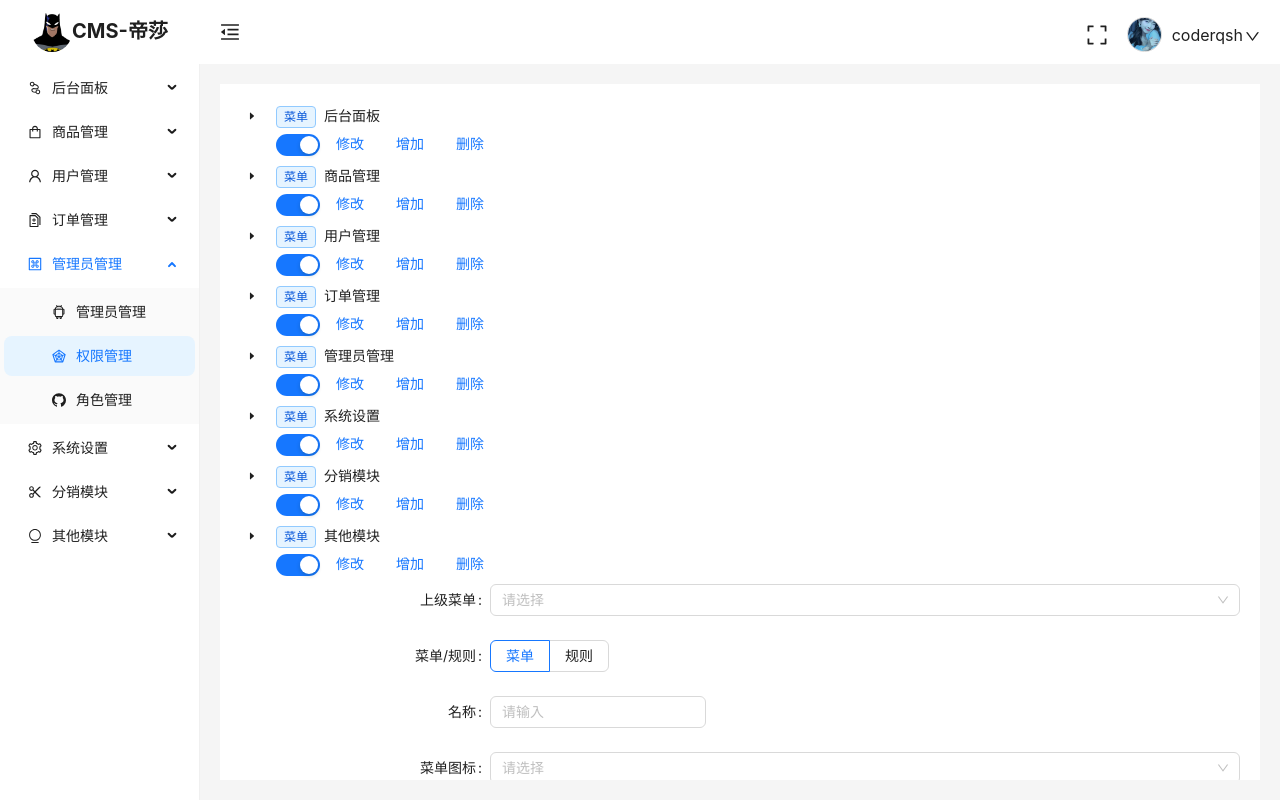
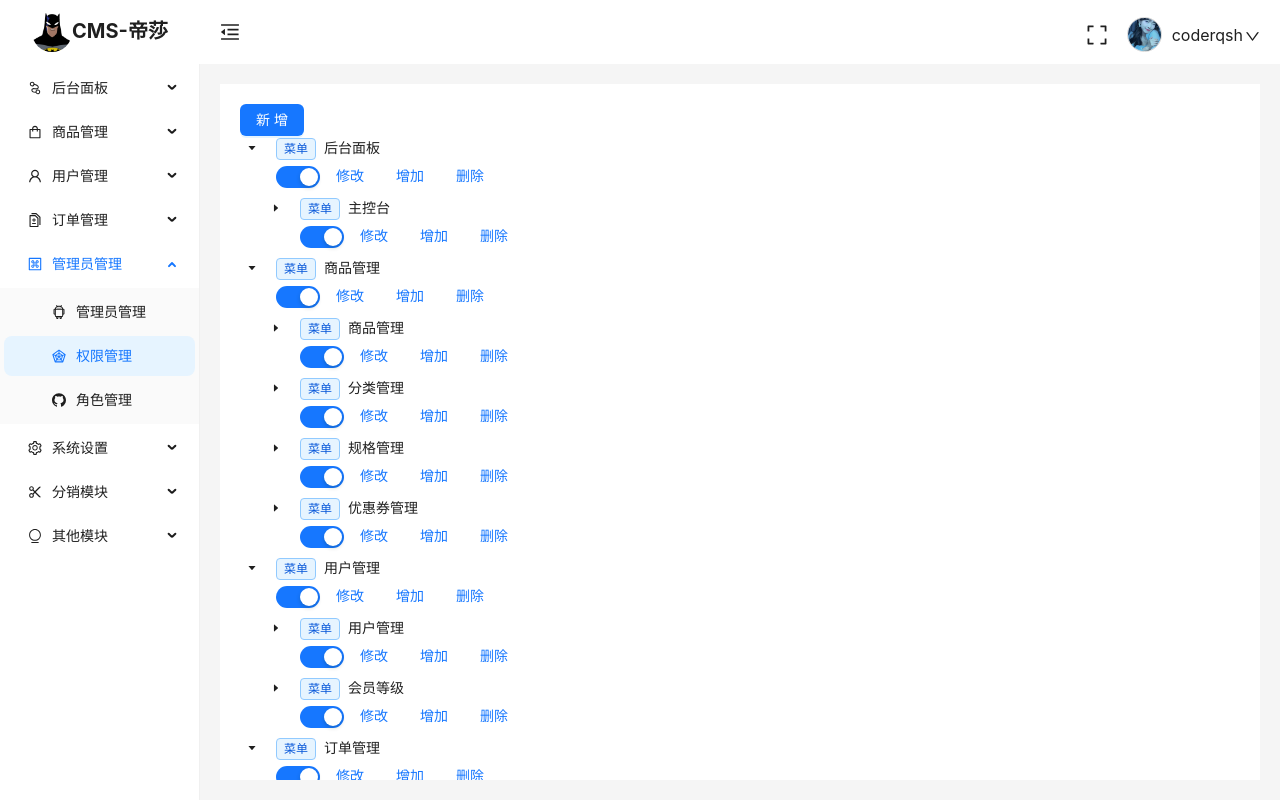
Before and after one commit to CoderQSH66/react-shop-admin, a React (Vite) app: page /access-list in a window 1280 px wide. Built offline with nearby package versions, Linux system fonts and the light colour scheme.

Commit message:
feat: 级联

```diff
--- a/src/views/manager/access-list/index.tsx
+++ b/src/views/manager/access-list/index.tsx
@@ -1,8 +1,8 @@
-import type { ProFormColumnsType } from '@ant-design/pro-components'
+import type { ProFormColumnsType, ProFormInstance } from '@ant-design/pro-components'
 import { BetaSchemaForm } from '@ant-design/pro-components'
-import roleList from '&/roleData'
-import { Tree } from 'antd'
-import { memo, useCallback } from 'react'
+import rulesList from '&/roleData'
+import { Button, Cascader, Tree } from 'antd'
+import { memo, useCallback, useRef, useState } from 'react'
 import TreeItem from './cpns/TreeItem'
 import style from './style.module.less'
 
@@ -13,14 +13,84 @@ interface ITreeData {
   create_time: string
   update_time: string
   name: string
-  desc: string
-  frontpath: null
-  condition: null
+  desc: string | null
+  frontpath: any
+  condition: any
   menu: number
   order: number
   icon: string
   method: string
   child: ITreeData[]
+}
+
+/** 工具函数：获取级联菜单 */
+const getRules = (rulesList: ITreeData[]) => {
+  const newRoleList: ITreeData[] = []
+  rulesList.forEach((rule) => {
+    const { child, ...rest } = rule
+    if (rule.menu === 1 && child && child.length > 0) {
+      newRoleList.push({
+        ...rest,
+        child: getRules(child)
+      })
+    }
+  })
+  return newRoleList
+}
+/** 工具函数：通过子rule_id找到父rule_id列表 */
+const parentRuleId = (childId: number, rulesList: ITreeData[]) => {
+  const ids: number[] = []
+  rulesList.forEach((rule) => {
+    // 通过子rule_id找到父rule_id
+    if (rule.id === childId) {
+      ids.push(rule.rule_id)
+    }
+    if (rule.child && rule.child.length > 0) {
+      ids.push(...parentRuleId(childId, rule.child))
+    }
+  })
+  return ids
+}
+/** 工具函数：获取所有菜单一级id */
+const getMenuOneId = (rulesList: ITreeData[]) => {
+  const ids: number[] = []
+  rulesList.forEach((rule) => {
+    if (rule.menu === 1) {
+      ids.push(rule.id)
+    }
+  })
+  return ids
+}
+
+function findEqualAncestorIdsByRuleId(dataList: ITreeData[], targetRuleId: number): number[] {
+  const ancestorIds: number[] = []
+  loopThroughData(dataList, null)
+  return ancestorIds
+
+  function loopThroughData(dataList: ITreeData[], parentNode: ITreeData | null) {
+    for (const item of dataList) {
+      if (item.rule_id === targetRuleId) {
+        let currentNode: ITreeData | null = item
+        while (currentNode) {
+          ancestorIds.push(currentNode.rule_id)
+          currentNode = parentNode
+          if (parentNode) {
+            const parentIndex = dataList.findIndex(node => node.id === parentNode!.id)
+            if (parentIndex !== -1) {
+              parentNode = dataList[parentIndex]
+            }
+            else {
+              parentNode = null
+            }
+          }
+        }
+        return
+      }
+      if (item.child) {
+        loopThroughData(item.child, item)
+      }
+    }
+  }
 }
 
 const schemeColumns: ProFormColumnsType<ITreeData>[] = [
@@ -35,7 +105,8 @@ const schemeColumns: ProFormColumnsType<ITreeData>[] = [
         value: 'id',
         children: 'child'
       },
-      options: roleList
+      options: getRules(rulesList),
+      showCheckedStrategy: Cascader.SHOW_PARENT
     }
   },
   {
@@ -103,9 +174,30 @@ const schemeColumns: ProFormColumnsType<ITreeData>[] = [
 ]
 
 const index = memo(() => {
+  const [open, setOpen] = useState(false)
+
+  const formRef = useRef<ProFormInstance<ITreeData>>()
   const handleRules = useCallback((isUpdate: boolean, treeData: ITreeData) => {
-    console.log(isUpdate)
-    console.log(treeData)
+    const roleId = treeData.rule_id
+    console.log(findEqualAncestorIdsByRuleId(rulesList, roleId))
+
+    const parentIds = parentRuleId(roleId, rulesList).filter(Boolean)
+    setOpen(true)
+
+    if (isUpdate) {
+      formRef.current?.setFieldsValue({
+        ...treeData,
+        rule_id: roleId ? [...parentIds, roleId] as any : [],
+        mode: 0
+      } as any)
+    }
+    else {
+      formRef.current?.setFieldsValue({
+        ...treeData,
+        rule_id: roleId ? [...parentIds, roleId] as any : [],
+        mode: 1
+      } as any)
+    }
   }, [])
 
   const removeRules = useCallback((treeData: ITreeData) => {
@@ -113,8 +205,18 @@ const index = memo(() => {
   }, [])
   return (
     <div className="layout-bg">
+      <Button
+        type="primary"
+        onClick={() => {
+          setOpen(true)
+          formRef.current?.resetFields()
+        }}
+      >
+        新增
+      </Button>
       <Tree
         className={style.treeContainer}
+        defaultExpandedKeys={getMenuOneId(rulesList)}
         titleRender={(node) => {
           return (
             <TreeItem
@@ -129,7 +231,7 @@ const index = memo(() => {
             </TreeItem>
           )
         }}
-        treeData={roleList}
+        treeData={rulesList}
         blockNode
         fieldNames={{
           title: 'name',
@@ -139,6 +241,17 @@ const index = memo(() => {
       >
       </Tree>
       <BetaSchemaForm
+        formRef={formRef}
+        layoutType="DrawerForm"
+        drawerProps={{
+          forceRender: true
+        }}
+        resize={{
+          minWidth: 500,
+          maxWidth: window.innerWidth * 0.8
+        }}
+        open={open}
+        onOpenChange={setOpen}
         columns={schemeColumns}
         layout="horizontal"
         initialValues={{
@@ -147,6 +260,9 @@ const index = memo(() => {
         labelCol={{
           span: 6
         }}
+        onFinish={async (data) => {
+          console.log(data)
+        }}
       >
       </BetaSchemaForm>
     </div>
```
